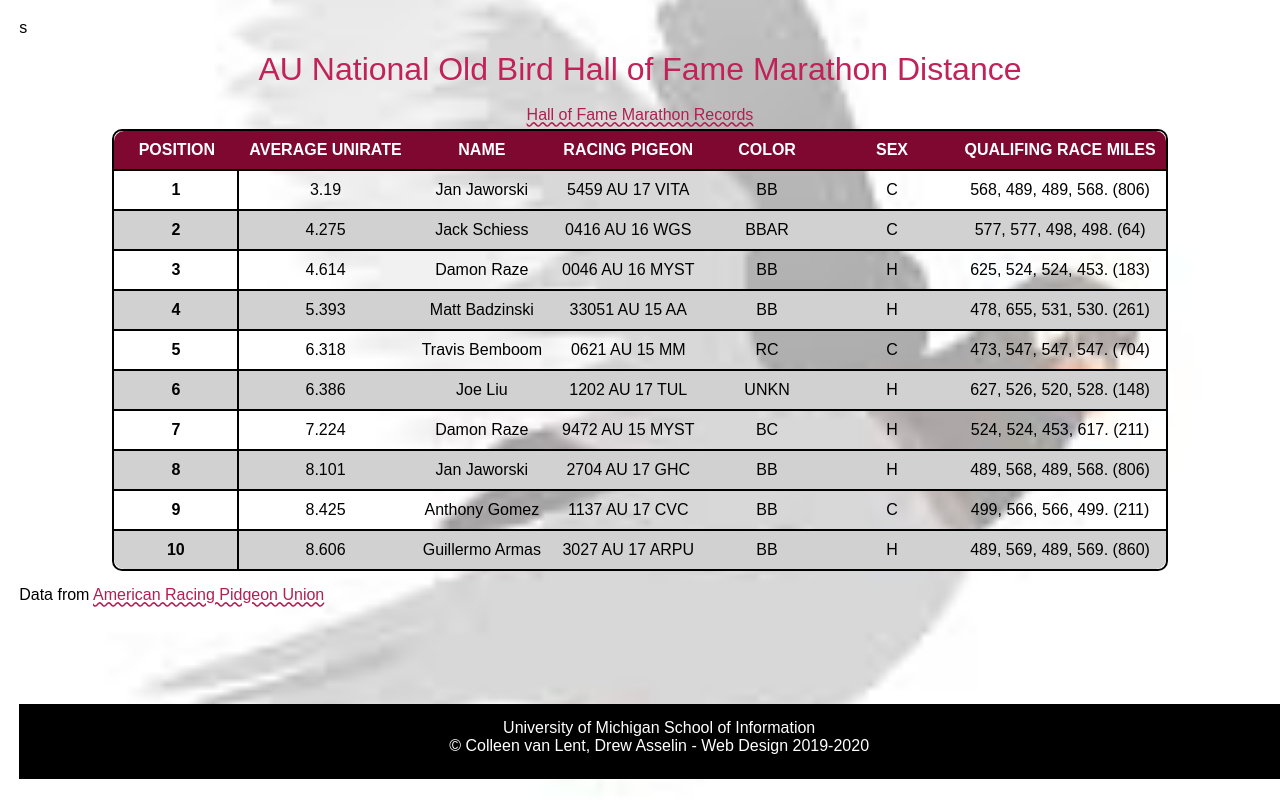
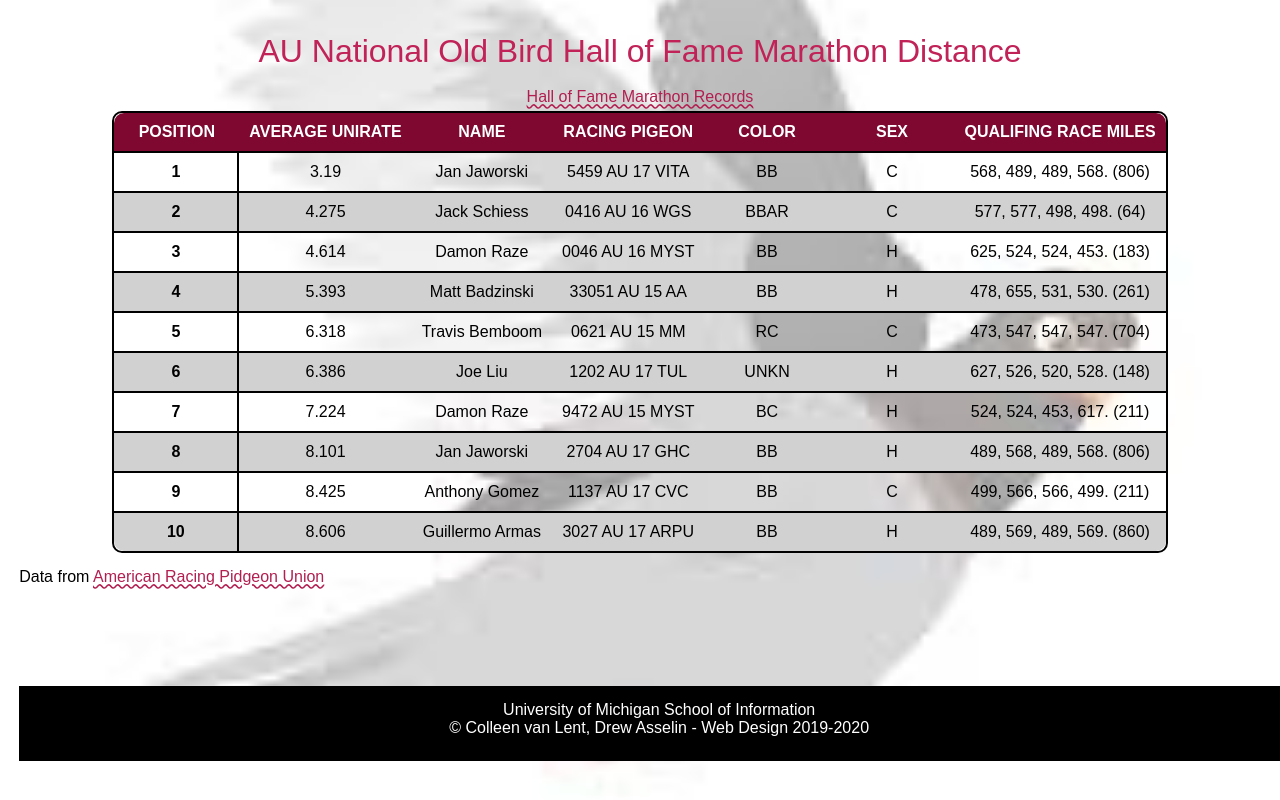
Before and after one commit to kwolberg/homework3, a plain HTML site: page index.html in a window 1280 px wide. Drawn offline with Linux system fonts and the light colour scheme; a web font is replaced by a local one.

Commit message:
fixing errors

```diff
--- a/index.html
+++ b/index.html
@@ -1,17 +1,17 @@
 <!DOCTYPE html>
 <html lang="en" dir="ltr">
-  <head>s
+  <head>
     <meta charset="UTF-8">
-
+    <title>AU National Old Bird Hall of Fame Marathon Distance</title>
     <!-- Link the style sheets and Google font -->
     <link rel="stylesheet" href = "css/html5reset.css">
     <link rel="stylesheet" href="css/style.css">
-    <link rel="shortcut icon" type="image/png" href="images/pigeon-image.png"/>
+    <link rel="shortcut icon" type="image/png" href="images/pigeon-image.png">
     <link href="https://fonts.googleapis.com/css2?family=Andika&display=swap" rel="stylesheet">
 
     <!-- Image by <a href="https://pixabay.com/users/chiplanay-1971251/?utm_source=link-attribution&amp;utm_medium=referral&amp;utm_campaign=image&amp;utm_content=3303111">chiplanay</a> from <a href="https://pixabay.com/?utm_source=link-attribution&amp;utm_medium=referral&amp;utm_campaign=image&amp;utm_content=3303111">Pixabay</a> -->
-    <title>AU National Old Bird Hall of Fame Marathon Distance</title>
   </head>
+
   <!-- ***************************************
   * Tips!
   *
@@ -32,7 +32,9 @@
   * You can do it! (*•̀ᴗ•́*)و
   ******************************************** -->
   <body>
-    <h1>AU National Old Bird Hall of Fame Marathon Distance</h1>
+    <header>
+      <h1>AU National Old Bird Hall of Fame Marathon Distance</h1>
+    </header>
     <main>
       <table>
         <caption><a href = "https://pigeon-ndb.com/results/">Hall of Fame Marathon Records</a></caption>
```
